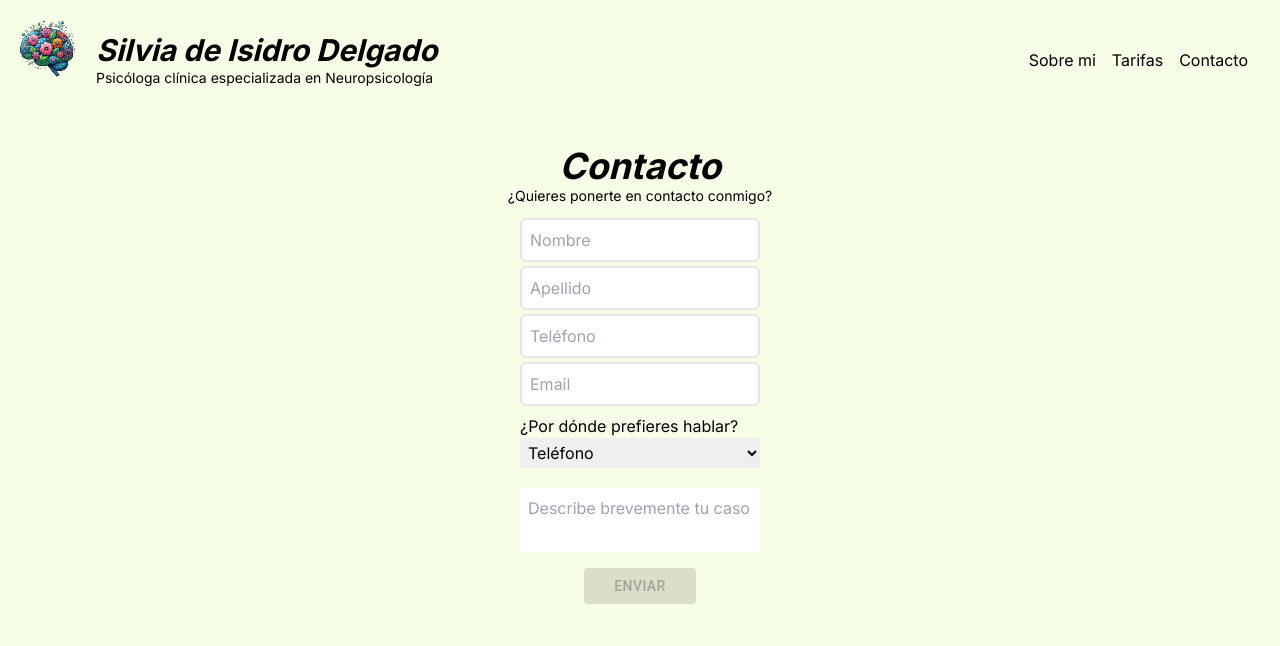
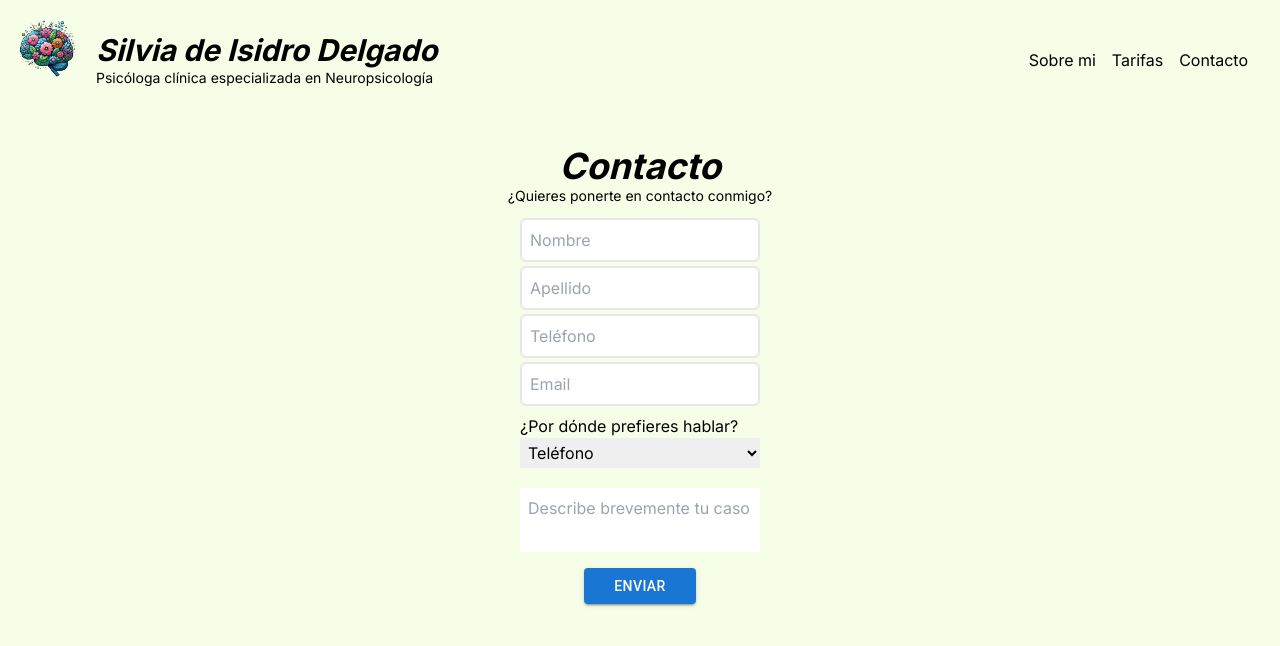
Before and after one commit to RubenPalomo/SilPsico, a Next.js app: page /SilPsico/contacto in a window 1280 px wide. Shown: the top 646 px of the page. Built offline with nearby package versions, Linux system fonts and the light colour scheme.

Commit message:
A minor correction in the form logic

```diff
--- a/src/app/components/Form/Form.tsx
+++ b/src/app/components/Form/Form.tsx
@@ -87,7 +87,7 @@
           className="w-28 h-9 bg-blue-500"
           variant="contained"
           type="submit"
-          disabled={!isPhoneEntered && !isEmailEntered ? true : false}
+          disabled={isPhoneEntered || isEmailEntered}
         >
           {loading ? (
             <div className="border-2 loading-spinner border-solid border-blue-300 border-t-white rounded-full w-5 h-5 animate-spin" />
```
